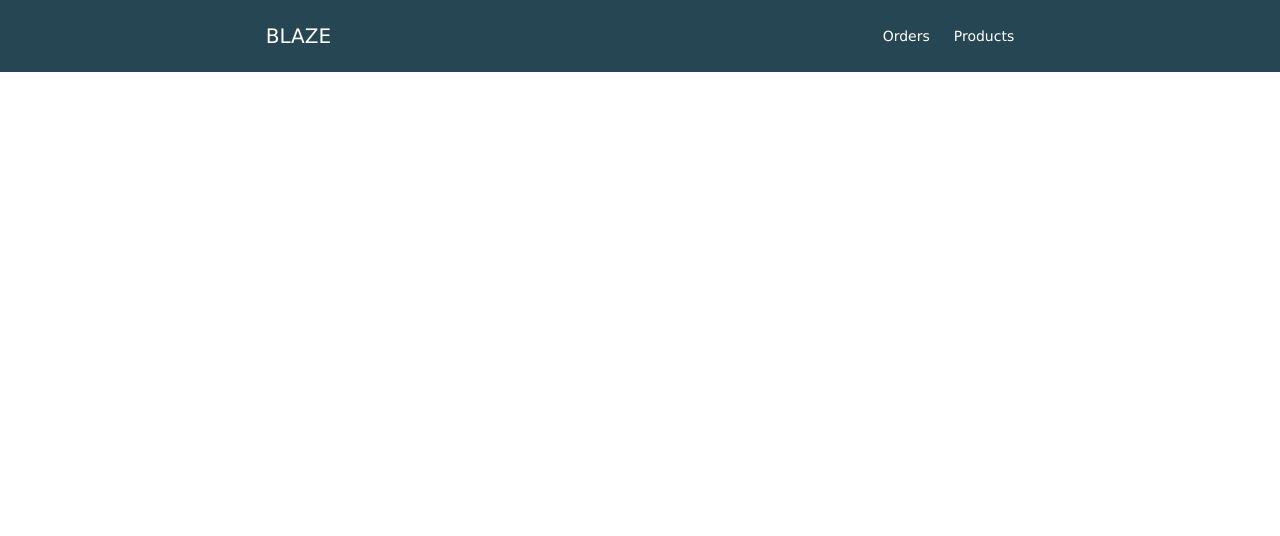
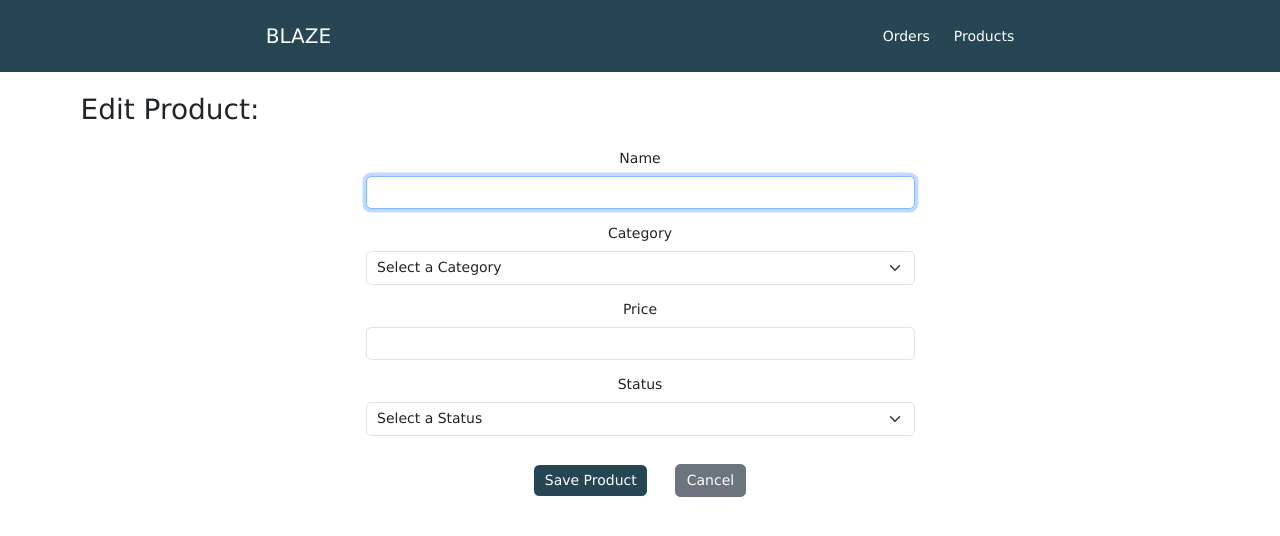
Before and after one commit to arn28/MERN-Trainee-FRACTAL, a React (Create React App) app in the folder client/: page /editproduct/1 in a window 1280 px wide. Shown: the top 536 px of the page. Built offline with nearby package versions, Linux system fonts and the light colour scheme; no server answers.

Commit message:
finishing products

```diff
--- a/client/public/index.html
+++ b/client/public/index.html
@@ -46,5 +46,6 @@
       To begin the development, run `npm start` or `yarn start`.
       To create a production bundle, use `npm run build` or `yarn build`.
     -->
+
   </body>
 </html>
--- a/client/src/App.js
+++ b/client/src/App.js
@@ -5,30 +5,26 @@ import WelcomePage from './pages/welcomePage';
 import CreateProduct from './pages/products/CreateProduct';
 import EditProduct from './pages/products/EditProduct';
 
-import {BrowserRouter, Routes, Route, Link} from 'react-router-dom'
+import { BrowserRouter, Routes, Route, Link } from 'react-router-dom'
+import NavMenu from './pages/NavMenu.js';
+
 
 function App() {
+
+
+  // const navegate = useNavigate()
   return (
     <div className="App">
 
-
-      <nav className="navbar">
-        <a href="/" className="navbar__pagetitle">BLAZE</a>
-        <ul>
-          <li><a className="navbar__option" href="/orders">Orders</a></li>
-          <li><a className="navbar__option" href="/products">Products</a></li>
-        </ul>
-      </nav>
-
       <BrowserRouter>
+        <NavMenu />
         <Routes>
-
-          <Route path='/' element={<WelcomePage/>} exact></Route>
-          <Route path='/products' element={<ProductsList/>} exact></Route>
-          <Route path='/createproduct' element={<CreateProduct/>} exact></Route>
-          <Route path='/editproduct' element={<EditProduct/>} exact></Route>
+          <Route path='/' element={<WelcomePage />} exact></Route>
+          <Route path='/products' element={<ProductsList />} exact></Route>
+          <Route path='/createproduct' element={<CreateProduct />} exact></Route>
+          <Route path='/editproduct/:idproduct' element={<EditProduct />} exact></Route>
         </Routes>
-    </BrowserRouter>
+      </BrowserRouter>
     </div>
 
   );
--- a/client/src/index.js
+++ b/client/src/index.js
@@ -1,4 +1,4 @@
-import React from 'react';
+import React, { useEffect } from 'react';
 import ReactDOM from 'react-dom/client';
 import './index.css';
 import App from './App';
--- /dev/null
+++ b/client/src/pages/NavMenu.js
@@ -0,0 +1,25 @@
+import { Link } from "react-router-dom"
+
+
+function NavMenu() {
+
+
+
+    return (
+        <div className="Container">
+
+            <nav className="navbar">
+                <Link to="/" className="navbar__pagetitle">BLAZE</Link>
+                <ul>
+                    <li><Link to="/orders" className="navbar__option">Orders</Link></li>
+                    <li><Link to="/products" className="navbar__option" >Products</Link></li>
+                </ul>
+            </nav>
+        </div>
+    )
+
+
+
+}
+
+export default NavMenu
--- a/client/src/pages/products/CreateProduct.css
+++ b/client/src/pages/products/CreateProduct.css
@@ -3,6 +3,5 @@
     --bs-btn-bg: #264653;
     --bs-btn-border-color: none;
     --bs-btn-hover-bg: rgb(38, 70, 83, 0.85);
-    /* margin: 18px; */
-
+    --bs-btn-active-bg: rgb(38, 70, 83, 0.85);
 }
--- a/client/src/pages/products/CreateProduct.js
+++ b/client/src/pages/products/CreateProduct.js
@@ -1,11 +1,13 @@
 import './CreateProduct.css';
 import Swal from 'sweetalert2';
 import React, { useState } from 'react';
-import { Link, useParams } from 'react-router-dom';
+import { Link, useNavigate } from 'react-router-dom';
 import uniquid from 'uniqid';
 import axios from 'axios';
 
 function CreateProduct() {
+
+    const navegate = useNavigate()
 
     //Hooks
     const [name, setName] = useState('')
@@ -42,7 +44,7 @@ function CreateProduct() {
                         text: name,
                     }).then((result) => {
                         if (result.isConfirmed) {
-                            window.location.reload();
+                            navegate('/products');;
                         }
                     })
                 }
--- a/client/src/pages/products/EditProduct.js
+++ b/client/src/pages/products/EditProduct.js
@@ -1,11 +1,131 @@
-
+import axios from 'axios'
 import React, { useEffect, useState } from 'react'
+import { useNavigate, useParams } from 'react-router'
+import { Link } from 'react-router-dom'
+import Swal from 'sweetalert2'
 
 
 function EditProduct() {
+
+    const params = useParams()
+
+    //Hooks
+    const [name, setName] = useState('')
+    const [category, setCategory] = useState('')
+    const [unitePrice, setUnitePrice] = useState('')
+    const [status, setStatus] = useState('')
+
+
+    //use to go back to index
+    const navegate = useNavigate()
+
+    //get date from a product
+    useEffect(() => {
+        axios.post('/api/product.model/getproductdata', { idproduct: params.idproduct }).then(res => {
+            console.log(res.data[0])
+            const dataproduct = res.data[0]
+            setName(dataproduct.name)
+            setCategory(dataproduct.category)
+            setUnitePrice(dataproduct.unitePrice)
+            setStatus(dataproduct.status)
+        })
+    }, [])
+
+    //update product
+    function editProduct() {
+
+        if (name == '' ||
+            category == '' ||
+            unitePrice == '' ||
+            status == '') {
+            Swal.fire({
+                icon: 'error',
+                title: 'Oops....',
+                confirmButtonColor: '#264653',
+                text: 'Please complete all the fields',
+            })
+        } else {
+            Swal.fire({
+                title: "Are you sure?",
+                text: "You won't be able to revert this!",
+                icon: "warning",
+                showCancelButton: true,
+                confirmButtonColor: "#264653",
+                cancelButtonColor: "red",
+                confirmButtonText: "Yes, update it!"
+            }).then((result) => {
+                if (result.isConfirmed) {
+
+                    //New objet to update the product
+                    const updateproduct = {
+                        name: name,
+                        category: category,
+                        unitePrice: parseFloat(unitePrice),
+                        status: status,
+                        idproduct: params.idproduct
+                    }
+
+                    //Make request using axios
+                    axios.post('/api/product.model/updateproduct', updateproduct).then(res => {
+                        Swal.fire({
+                            icon: "success",
+                            title: "Your product has been modified successfully.",
+                            confirmButtonColor: "#264653",
+                            text: ""
+                        }).then((result) => {
+                            if (result.isConfirmed) {
+                                navegate('/products');
+                            }
+                        });
+                    }).catch(err => { console.log(err) })
+                }
+            });
+        }
+    }
+
     return (
-        <div>
-            <h2 className='EditProduct__title'>Edit Product</h2>
+        <div className='container'>
+            <h2 className='products__title title m-0 mt-4 mb-4'>Edit Product: {name}</h2>
+            <div className="row">
+                <div className="col-sm-6 offset-3">
+                    <div className="mb-3">
+                        <label htmlFor="name" className="form-label">Name</label>
+                        <input autoFocus type="text" className="form-control" value={name} onChange={(e) => { setName(e.target.value) }}></input>
+                    </div>
+
+                    <div className="mb-3">
+                        <label htmlFor="category" className="form-label">Category</label>
+                        <select required name="category" className="form-select" value={category} onChange={(e) => { setCategory(e.target.value) }}>
+                            <option value="">Select a Category</option>
+                            <option value="Cookies">Cookies</option>
+                            <option value="Candies">Candies</option>
+                            <option value="Cakes">Cakes</option>
+                            <option value="Desserts">Desserts</option>
+                            <option value="Drinks">Drinks</option>
+                        </select>
+                    </div>
+
+                    <div className="mb-3">
+                        <label htmlFor="unitePrice" className="form-label">Price</label>
+                        <input type="number" className="form-control" value={unitePrice} onChange={(e) => { setUnitePrice(e.target.value) }}></input>
+                    </div>
+
+                    <div className="mb-3">
+                        <label htmlFor="status" className="form-label">Status</label>
+                        <select name="status" defaultValue="Active" className="form-select" value={status} onChange={(e) => { setStatus(e.target.value) }}>
+                            <option value="">Select a Status</option>
+                            <option value="Active">Active</option>
+                            <option value="Inactive">Inactive</option>
+                        </select>
+                    </div>
+
+
+                    <button onClick={editProduct} className="btn m-3 btn-primary">Save Product</button>
+
+                    <Link to='/products' className="m-3 btn btn-secondary">Cancel</Link>
+
+                </div>
+            </div>
         </div>
     )
 }
--- a/client/src/pages/products/ProductsList.js
+++ b/client/src/pages/products/ProductsList.js
@@ -23,7 +23,7 @@ function ProductsList() {
     const productlist = dataproducts.map((product, index) => {
         return (
 
-                <Product product={product} index={index} />
+                <Product key={index.toString()} product={product} index={index} />
 
         )
     })
@@ -54,8 +54,6 @@ function ProductsList() {
                     </tbody>
                 </table>
             </div>
-            {/* <Product /> */}
-            {/* {productlist} */}
 
         </div>
     )
--- a/client/src/pages/welcomePage.js
+++ b/client/src/pages/welcomePage.js
@@ -1,10 +1,23 @@
 import React from "react";
+import { Link } from "react-router-dom";
+
 function WelcomePage() {
     return (
-        <div>
-            <h2>MERN Trainee Technical Test</h2>
-            <h3>By Arnold Balabarca</h3>
+        <div className="container welcome__container">
+
+            <h2 className="display-4">MERN Trainee Technical Test</h2>
+            <h3 className="lead">By Arnold Balabarca using:</h3>
+
+            <div>
+                <img className="welcome__img" src="https://upload.wikimedia.org/wikipedia/commons/9/94/MERN-logo.png" alt="MERN Stack"></img>
+            </div>
+            <div>
+                <Link to='/orders' className="btn m-3 btn-primary welcome__option">View Orders</Link>
+                <Link to='/products' className="btn m-3 btn-primary welcome__option">View Products</Link>
+            </div>
+
         </div>
+
     )
 }
 
```
Also changed, not shown: client/src/App.css (+33 -19 lines), client/src/pages/products/Product.js (+47 -6 lines), 2 other files (tests, documents, lock files or other folders).
